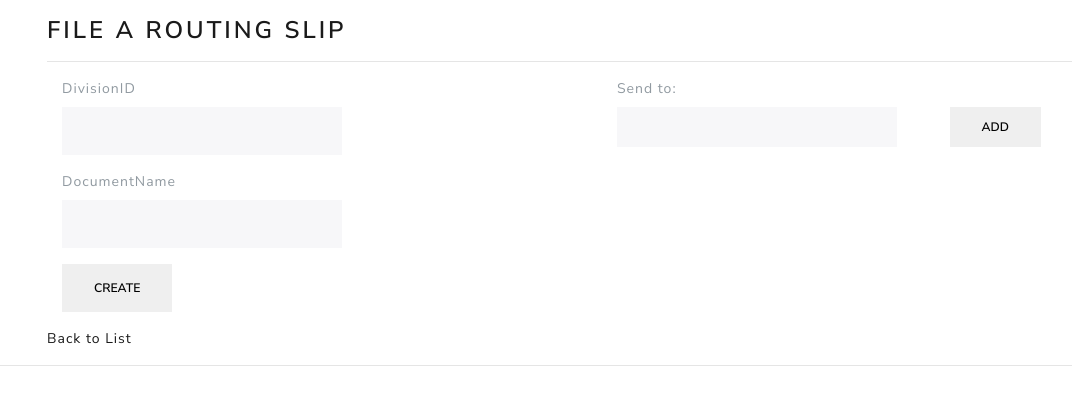
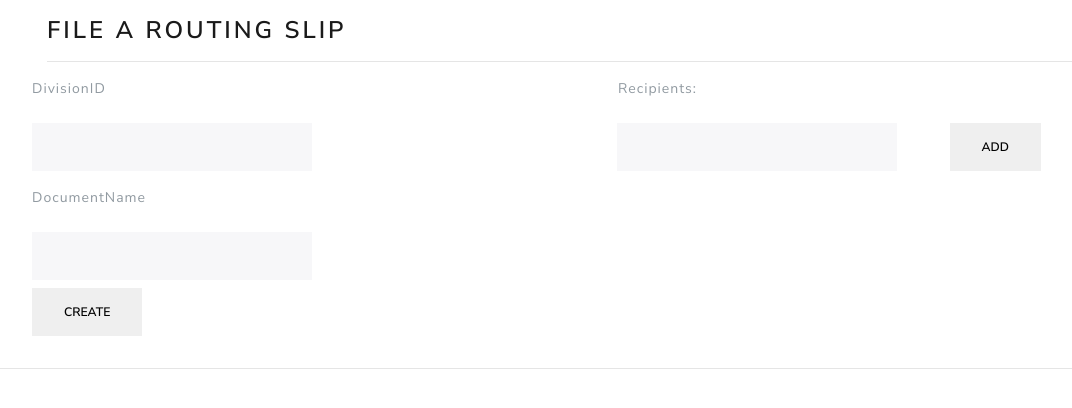
Before and after one commit to GiaMara/c--mvc-routing, an ASP.NET MVC app: page /RoutingSlip/Create in a window 1280 px wide. Shown: the part 51-459 px from the top of the page, without its empty margins (38-1110 px from the left). Run offline with ASP.NET Core 8 and stand-ins for ASP.NET MVC 5, Linux system fonts and the light colour scheme; the visitor is signed in with stand-in values (Sample User, id 1); the project's own start-up code is not run, and a stand-in starts its controllers and pages; some libraries are stand-ins or nearby versions.

Commit message:
ui changed; error msg ok

```diff
--- a/eRoutingSlip/Views/RoutingSlip/Create.cshtml
+++ b/eRoutingSlip/Views/RoutingSlip/Create.cshtml
@@ -16,53 +16,47 @@
 
         <div class="form-horizontal">
             <hr />
+            @Html.ValidationSummary(true, "", new { @class = "text-danger" })
             <div class="row">
+
                 <div class="col">
-                    @Html.ValidationSummary(true, "", new { @class = "text-danger" })
+                    <div class="row">
                         <div class="form-group">
-                        @Html.LabelFor(model => model.DivisionID, htmlAttributes: new { @class = "control-label col-md-2" })
-                        <div class="col-md-10">
-                            @Html.EditorFor(model => model.DivisionID, new { htmlAttributes = new { @class = "form-control" } })
+                            @Html.LabelFor(model => model.DivisionID, htmlAttributes: new { @class = "control-label" })
                             @Html.ValidationMessageFor(model => model.DivisionID, "", new { @class = "text-danger" })
                         </div>
                     </div>
+                    <div class="row">
+                        @Html.EditorFor(model => model.DivisionID, new { htmlAttributes = new { @class = "form-control" } })
+                    </div>
 
+                    <div class="row">
                         <div class="form-group">
-                        @Html.LabelFor(model => model.DocumentName, htmlAttributes: new { @class = "control-label col-md-2" })
-                        <div class="col-md-10">
-                            @Html.EditorFor(model => model.DocumentName, new { htmlAttributes = new { @class = "form-control" } })
+                            @Html.LabelFor(model => model.DocumentName, htmlAttributes: new { @class = "control-label mt-3" })
                             @Html.ValidationMessageFor(model => model.DocumentName, "", new { @class = "text-danger" })
                         </div>
                      </div>
-
-                    @*<div class="form-group">
-                        @Html.LabelFor(model => model.RequestingEmployee, htmlAttributes: new { @class = "control-label col-md-2" })
-                        <div class="col-md-10">
-                            @Html.EditorFor(model => model.RequestingEmployee, new { htmlAttributes = new { @class = "form-control" } })
-                            @Html.ValidationMessageFor(model => model.RequestingEmployee, "", new { @class = "text-danger" })
+                     <div class="row">
+                            @Html.EditorFor(model => model.DocumentName, new { htmlAttributes = new { @class = "form-control" } })
                       </div>
-                    </div>*@
-
-
-                    <div class="form-group d-none">
-                        @Html.LabelFor(model => model.ForwardTo, htmlAttributes: new { @class = "control-label col-md-2"})
-                        <div class="col-md-10">
-                            @Html.EditorFor(model => model.ForwardTo, new { htmlAttributes = new { @class = "form-control", @id="forwardTo" } })
-                            @Html.ValidationMessageFor(model => model.ForwardTo, "", new { @class = "text-danger" })
-                        </div>
-                    </div>
-
+                     <div class="row">
                          <div class="form-group">
-                        <div class="col-md-offset-2 col-md-10">
-                            <input type="submit" value="Create" class="btn btn-default" />
+                             <input type="submit" value="Create" class="btn btn-default mt-2" />
+                             @*</div>*@
                          </div>
                      </div>
                 </div>
                 <div class="col">
-                    <label>Send to: </label>
                     <div class="row">
-                        <div class="col-7"><input type="text" class="form-control inputfield py-2" id="input0" /></div>
-                        <div class="col-3"><input type="button" value="Add" class="btn btn-default py-2" onclick="SendList();" /></div>
+                        <div class="form-group">
+                            @Html.LabelFor(model => model.ForwardTo, "Recipients:", htmlAttributes: new { @class = "control-label ml-3" })
+                            @Html.ValidationMessageFor(model => model.ForwardTo, "", new { @class = "text-danger visible" })
+                            @Html.EditorFor(model => model.ForwardTo, new { htmlAttributes = new { @class = "form-control d-none", @id = "forwardTo" } })
+                        </div>
+                    </div>
+                    <div class="row">
+                        <div class="col-7"><input type="text" class="form-control inputfield " id="input0" /></div>
+                        <div class="col-3"><input type="button" value="Add" class="btn btn-default" onclick="SendList();" /></div>
                     </div>
                     <div class="row">
                         <div class="col-9" id="SendList">
@@ -76,9 +70,6 @@
         </div>
     }
 
-    <div>
-        @Html.ActionLink("Back to List", "Index")
-    </div>
 
 </div>
 
```
Also changed, not shown: 3 other files. Lines whose indentation alone changed are shown as unchanged.
